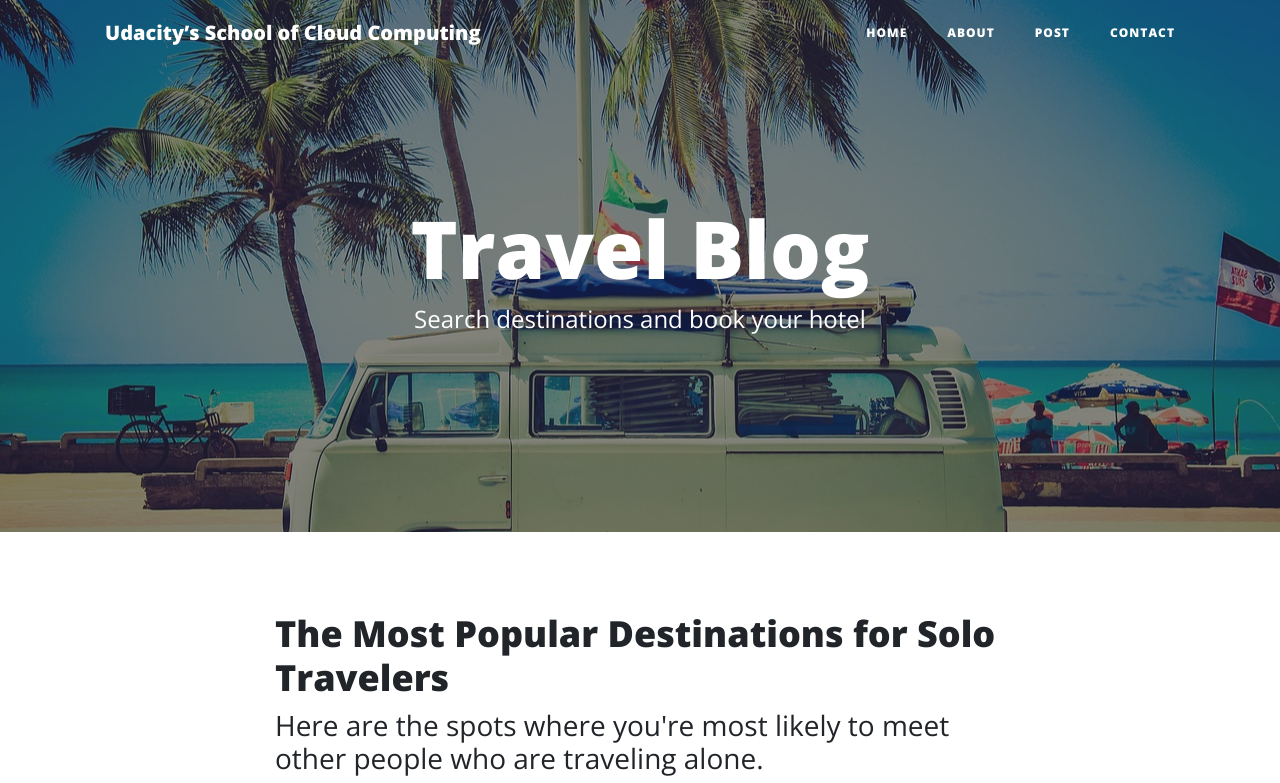
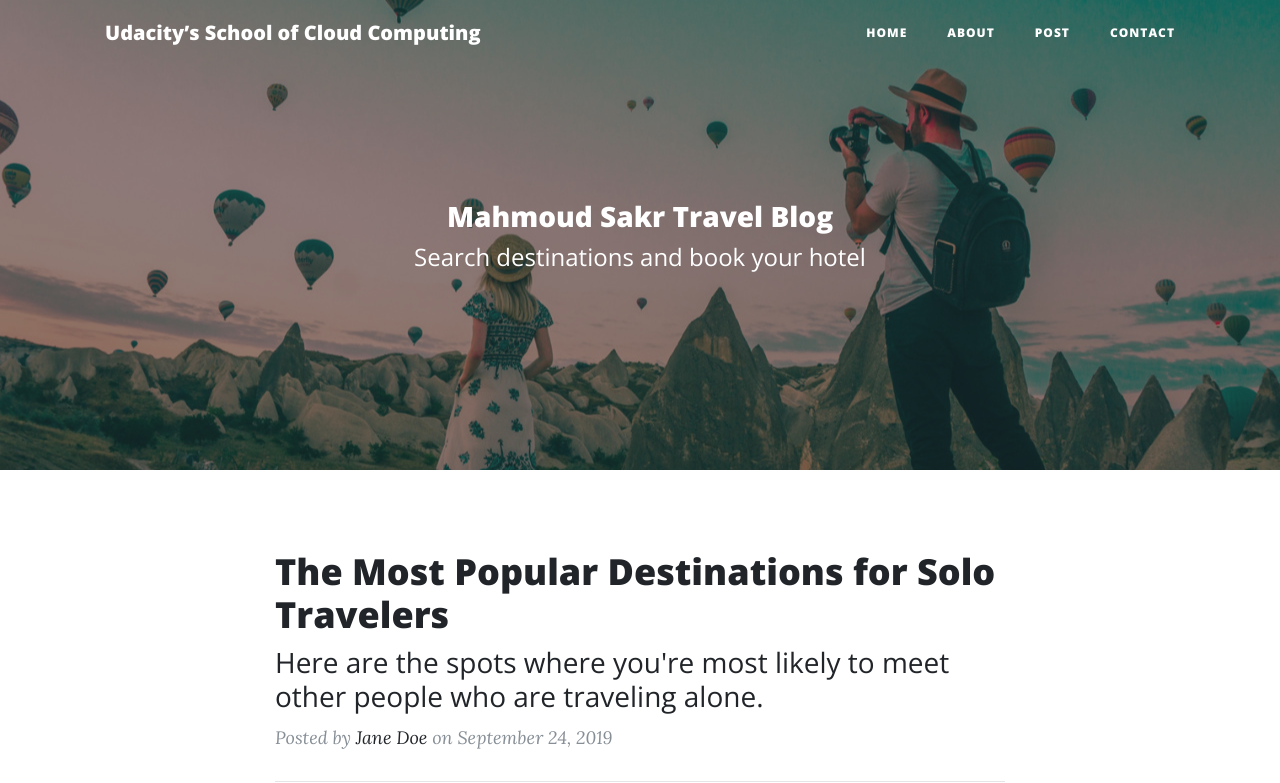
Before and after one commit to Googrow/udacity-static-website, a plain HTML site: page index.html in a window 1280 px wide. Shown: the top 783 px of the page. Drawn offline with nearby package versions, Linux system fonts and the light colour scheme; a script that the page names is missing.

Commit message:
change background image

```diff
--- a/index.html
+++ b/index.html
@@ -53,13 +53,13 @@
   </nav>
 
   <!-- Page Header -->
-  <header class="masthead" style="background-image: url('img/van-336606_1280.jpg')">
+  <header class="masthead" style="background-image: url('img/2.jpeg')">
     <div class="overlay"></div>
     <div class="container">
       <div class="row">
         <div class="col-lg-8 col-md-10 mx-auto">
           <div class="site-heading">
-            <h1>Travel Blog</h1>
+            <h3>Mahmoud Sakr Travel Blog</h3>
             <span class="subheading">Search destinations and book your hotel</span>
           </div>
         </div>
```
Also changed, not shown: README.txt, img/2.jpeg (added), 1 other file.
